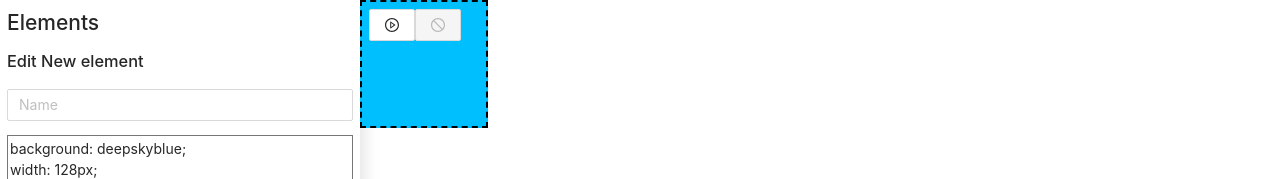
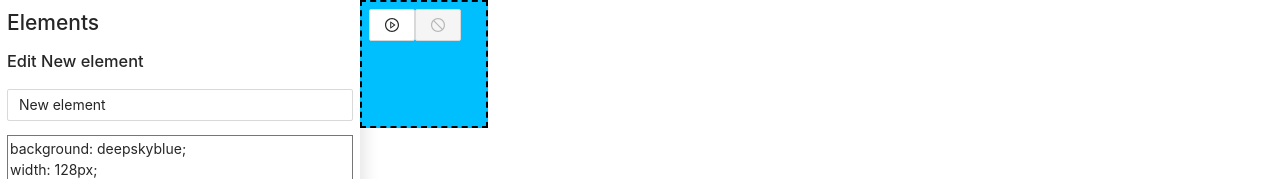
Before and after one commit to drikusroor/animone, a Vue app: page / in a window 1280 px wide. Both pictures are taken after a click on the button "Create Element". Shown: the top 179 px of the page. Built offline with nearby package versions, Linux system fonts and the light colour scheme.

Commit message:
Fix model bindings

```diff
--- a/src/components/AnimationForm.vue
+++ b/src/components/AnimationForm.vue
@@ -42,7 +42,7 @@ export default {
       <h3>Edit {{ selectedAnimation.name }}</h3>
 
       <a-input
-        v-model="selectedAnimation.name"
+        v-model:value="selectedAnimation.name"
         type="text"
         name="name"
         placeholder="Name"
--- a/src/components/ElementForm.vue
+++ b/src/components/ElementForm.vue
@@ -42,7 +42,7 @@ export default {
     <form v-if="!!selectedElement">
       <h3>Edit {{ selectedElement.name }}</h3>
       <a-input
-        v-model="selectedElement.name"
+        v-model:value="selectedElement.name"
         type="text"
         name="name"
         placeholder="Name"
```
